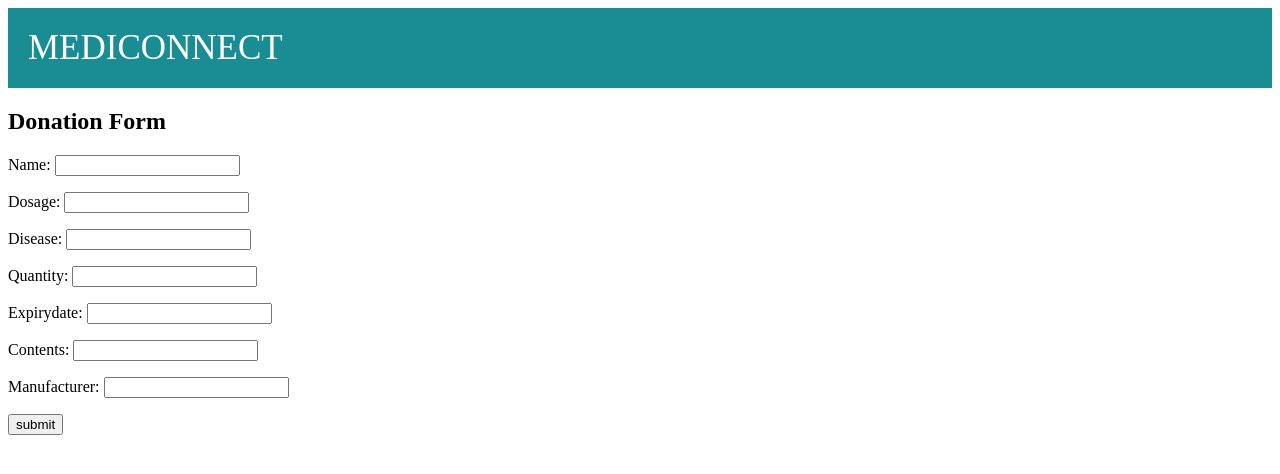
After one commit to AnitaJustin/mediconnect, a Django app: page /medicine/ in a window 1280 px wide. The commit adds this page. Shown: the top 474 px of the page. Run offline with Django 4.2, Linux system fonts and the light colour scheme; a user stored in the database is signed in.

Commit message:
table for medicine have been created. and on the submission of a medicine a mail is beeing send to the admin.

```diff
--- a/dem11app/forms.py
+++ b/dem11app/forms.py
@@ -1,7 +1,7 @@
 
 from django import forms
 from django.contrib.auth.forms import UserCreationForm
-from .models import CustomUser
+from .models import *
 
 class SignUpForm(UserCreationForm):
     class Meta:
@@ -11,3 +11,8 @@ class SignUpForm(UserCreationForm):
 class SignInForm(forms.Form):
     username = forms.CharField()
     password = forms.CharField(widget=forms.PasswordInput)
+
+class MedicineForm(forms.ModelForm):
+    class Meta:
+        model=medicines
+        fields=['name','dosage','disease','quantity','expirydate','contents','manufacturer']
--- a/dem11app/models.py
+++ b/dem11app/models.py
@@ -7,3 +7,16 @@ class CustomUser(AbstractUser):
 
     def __str__(self):
         return self.username
+
+class medicines(models.Model):
+    name = models.CharField(max_length=256)
+    dosage=models.CharField(max_length=50)
+    disease=models.CharField(max_length=100)
+    quantity = models.PositiveIntegerField()
+    expirydate=models.DateField()
+    contents=models.CharField(max_length=250)
+    manufacturer=models.CharField(max_length=80)
+    user = models.ForeignKey(CustomUser, on_delete=models.CASCADE)
+
+    def __str__(self):
+        return self.name
--- a/dem11app/urls.py
+++ b/dem11app/urls.py
@@ -7,5 +7,6 @@ urlpatterns = [
     path('signup/', signup, name='signup'),
     path('signin/',signin, name='signin'),
     path('dashboard/',dashboard,name='dashboard'),
+    path('medicine/',medicine,name='medicine'),
 
 ]
--- a/dem11app/views.py
+++ b/dem11app/views.py
@@ -1,8 +1,11 @@
 # views.py
 from django.shortcuts import render, redirect
 from django.contrib.auth import authenticate, login
-from .forms import SignUpForm, SignInForm
+from .forms import *
 from django.contrib.messages import add_message,WARNING,success,info
+from django.contrib.auth.decorators import login_required
+from django.core.mail import send_mail
+
 
 def homepage(request):
     return render(request,"homepage.html")
@@ -52,3 +55,33 @@ def signin(request):
 
 def dashboard(request):
     return render(request,"dashboard.html")
+
+@login_required
+def medicine(request):
+    if request.method=='POST':
+        form=MedicineForm(request.POST)
+        if form.is_valid():
+            medicine=form.save(commit=False)
+            medicine.user=request.user
+            medicine.save()
+
+            SendMailToAdmin(medicine)
+            return redirect('dashboard')
+
+    else:
+        form=MedicineForm()
+
+
+    return render(request,"medicine.html",{'form':form})
+
+
+def SendMailToAdmin(medicine):
+    subject = 'New Medicine Submission'
+    message = f'A new medicine has been submitted:\n\n'
+    message += f'Medicine Name: {medicine.name}\n'
+    message += f'Dosage: {medicine.dosage}\n'
+    # Add other fields as needed
+
+    from_email = 'anitajustin007@gmail.com'
+    admin_email = 'anitajustinc@gmail.com'  # Replace with the actual admin email
+    send_mail(subject, message, from_email, [admin_email], fail_silently=False)
--- /dev/null
+++ b/templates/medicine.html
@@ -0,0 +1,10 @@
+{% extends "main.html" %}
+
+{% block content %}
+    <h2>Donation Form</h2>
+    <form method="post" action="{% url 'medicine' %}">
+        {% csrf_token %}
+        {{ form.as_p }}
+        <button type="submit">submit</button>
+    </form>
+{% endblock %}
```
Also changed, not shown: dem11/settings.py (+9 -0 lines), templates/dashboard.html (+3 -6 lines), db.sqlite3, dem11app/migrations/0002_medicines.py (added).
